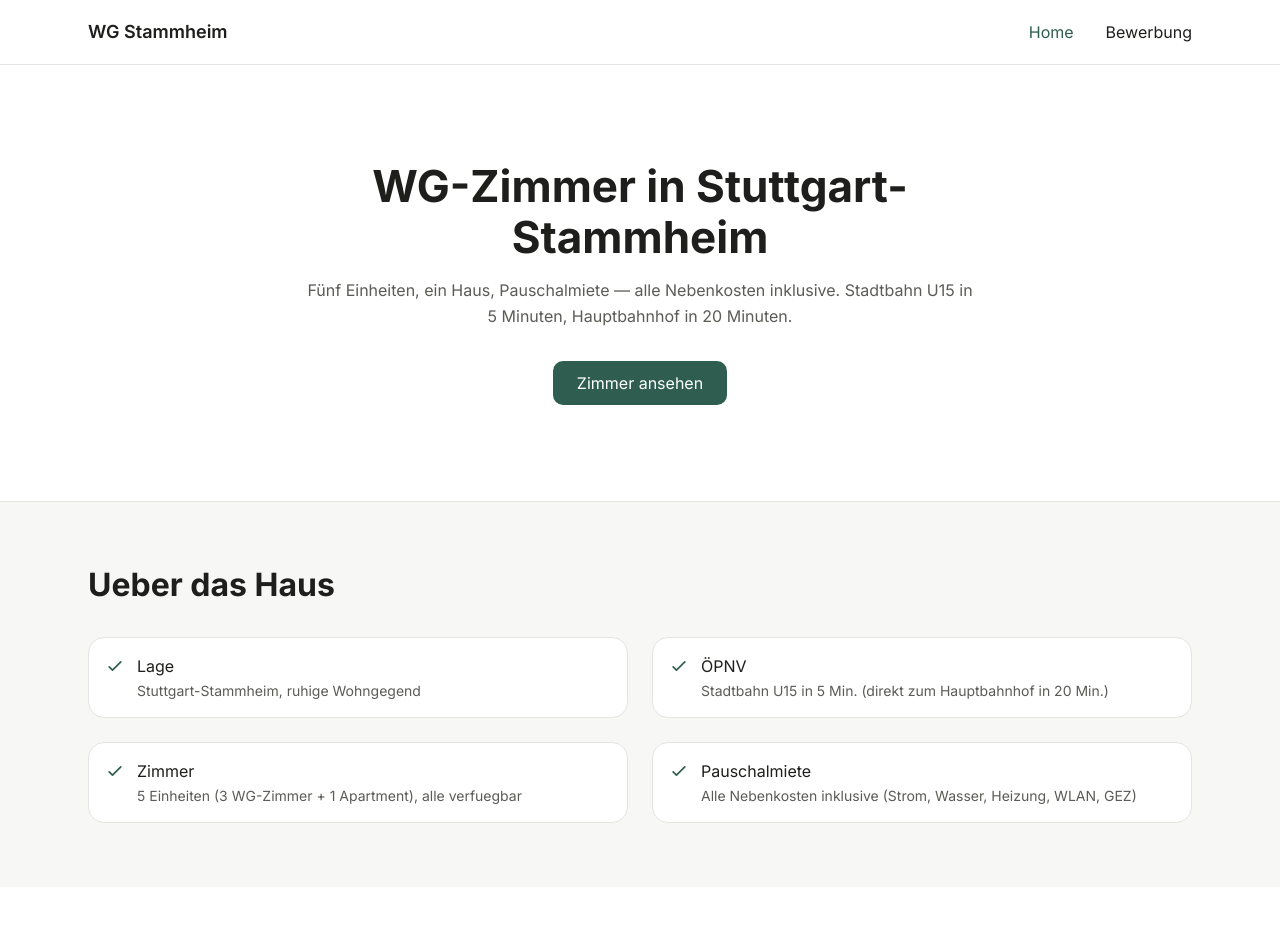
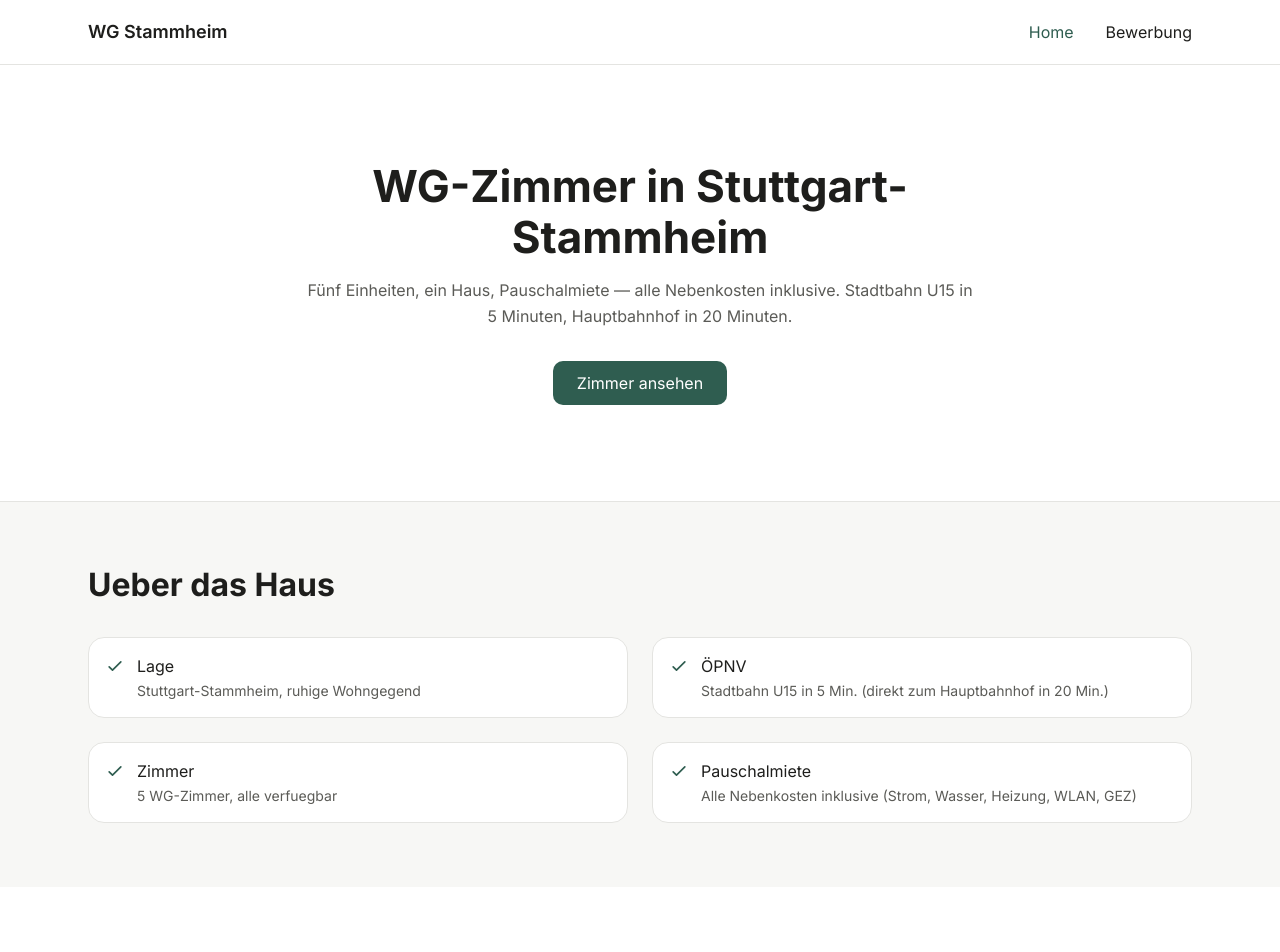
Before and after one commit to amarminhasdsp-prog/Haus-Stammheim, a React (Vite) app: page / in a window 1280 px wide. Shown: the top 952 px of the page. Built offline with nearby package versions, Linux system fonts and the light colour scheme.

Commit message:
fix: 5 WG-Zimmer statt 3+1 Apartment

```diff
--- a/src/pages/HomePage.tsx
+++ b/src/pages/HomePage.tsx
@@ -54,7 +54,7 @@ function LageKarte({ titel, beschreibung, icon }: { titel: string; beschreibung:
 const HAUS_FAKTEN = [
   { label: "Lage", value: "Stuttgart-Stammheim, ruhige Wohngegend" },
   { label: "ÖPNV", value: "Stadtbahn U15 in 5 Min. (direkt zum Hauptbahnhof in 20 Min.)" },
-  { label: "Zimmer", value: "5 Einheiten (3 WG-Zimmer + 1 Apartment), alle verfuegbar" },
+  { label: "Zimmer", value: "5 WG-Zimmer, alle verfuegbar" },
   { label: "Pauschalmiete", value: "Alle Nebenkosten inklusive (Strom, Wasser, Heizung, WLAN, GEZ)" },
 ];
 
```
